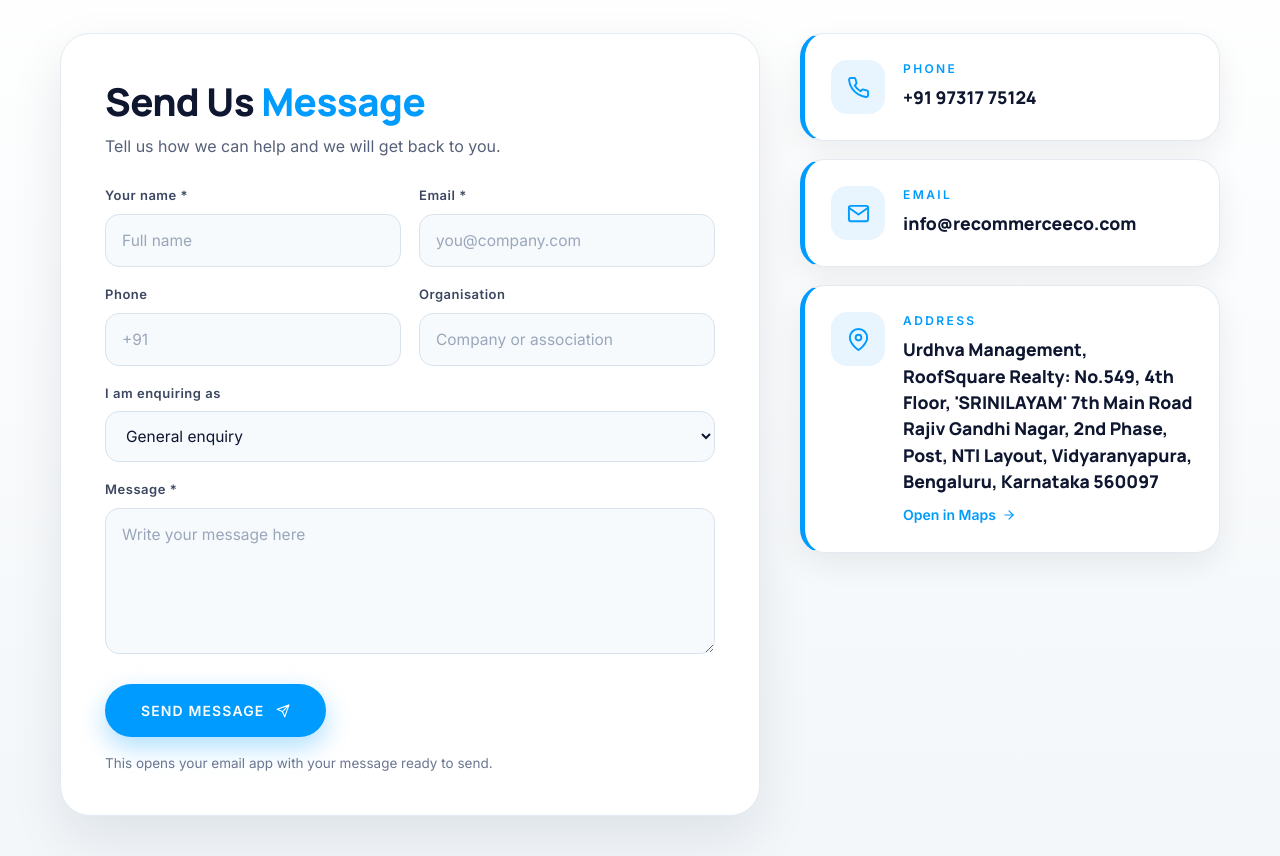
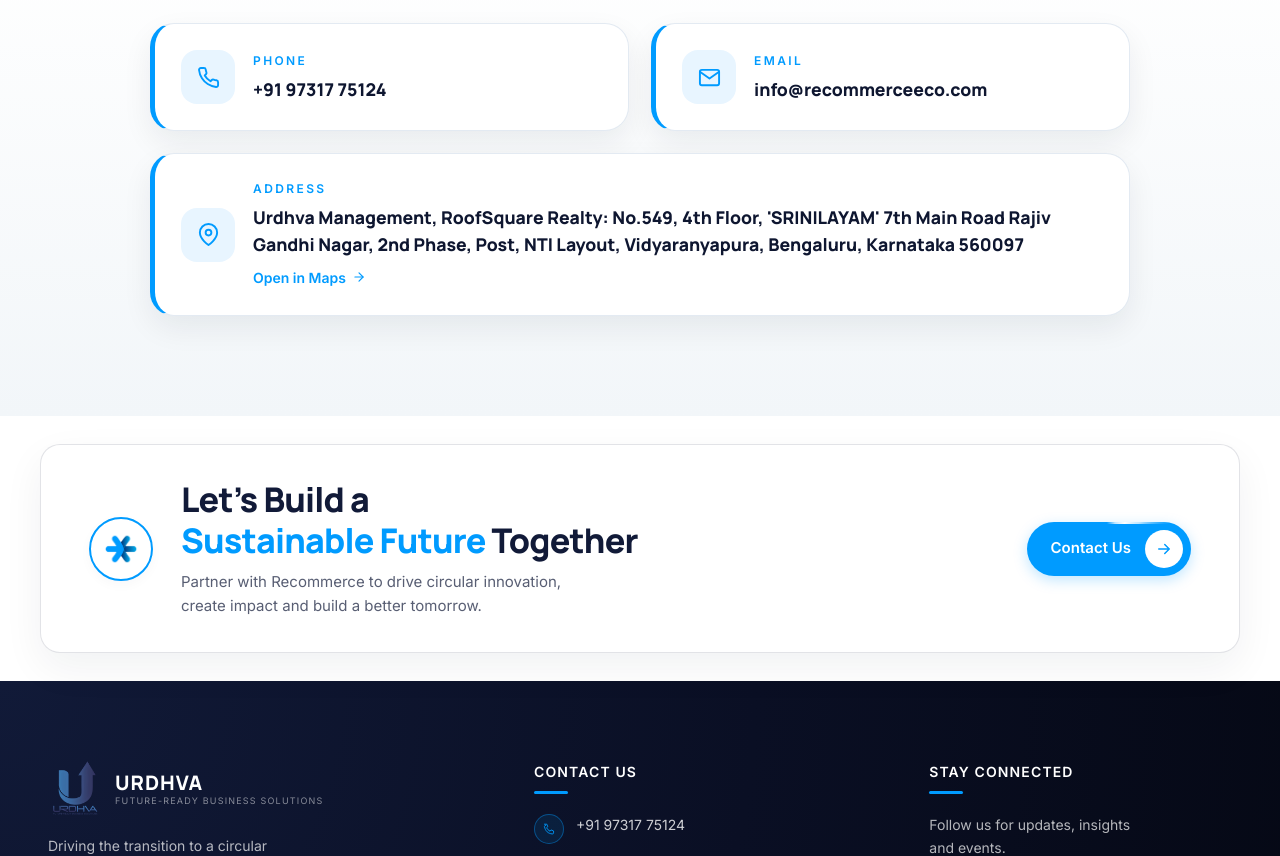
Before and after one commit to bhoomika6214/Recommerce-website, a React (Vite) app: page /contact in a window 1280 px wide. Shown: the part 1380-2236 px from the top of the page. Built offline with nearby package versions, Linux system fonts and the light colour scheme.

Commit message:
contact page updated

```diff
--- a/src/components/Services.css
+++ b/src/components/Services.css
@@ -167,18 +167,6 @@
   color: rgba(255, 255, 255, 0.85);
 }
 
-.sve-btn {
-  display: inline-flex;
-  align-items: center;
-  gap: 8px;
-  margin-top: 20px;
-  padding: 12px 24px;
-  border-radius: 999px;
-  font-size: 14px;
-  font-weight: 600;
-  text-decoration: none;
-}
-
 /* ---------- call-to-action strip ---------- */
 
 .svx-cta {
--- a/src/components/Services.jsx
+++ b/src/components/Services.jsx
@@ -2,7 +2,7 @@ import { useState } from 'react';
 import { FiArrowRight } from 'react-icons/fi';
 import { Leaf } from 'lucide-react';
 import './Services.css';
-import { services, enquiryLink } from './servicesData';
+import { services } from './servicesData';
 
 const Services = () => {
   const [active, setActive] = useState(0);
@@ -42,9 +42,6 @@ const Services = () => {
                 <span className="sve-no">{s.id}</span>
                 <h3>{s.title}</h3>
                 <p>{s.description}</p>
-                <a className="btn-primary sve-btn" href={enquiryLink(s.title)}>
-                  Learn More <FiArrowRight />
-                </a>
               </div>
             </article>
           ))}
--- a/src/pages/ContactPage.css
+++ b/src/pages/ContactPage.css
@@ -276,142 +276,30 @@
   color: #006fd6;
 }
 
-/* ---------- message + details ---------- */
+/* ---------- general contact details ---------- */
 
 .ct-main {
-  padding: 100px 0 100px;
+  padding: 90px 0 100px;
   background: linear-gradient(180deg, #fff 0%, #f2f6f9 100%);
-}
-
-.ct-grid {
-  display: grid;
-  grid-template-columns: 1.25fr 0.75fr;
-  gap: 40px;
-  align-items: start;
-}
-
-.ct-form {
-  padding: 46px 44px 40px;
-  border-radius: 30px;
-  background: #fff;
-  border: 1px solid #e3eaf2;
-  box-shadow: 0 22px 54px rgba(14, 22, 48, 0.09);
-}
-
-.ct-title {
-  font-family: 'Manrope', sans-serif;
-  font-weight: 800;
-  font-size: clamp(1.8rem, 3vw, 2.5rem);
-  line-height: 1.15;
-  letter-spacing: -0.015em;
-  color: #0e1630;
-}
-
-.ct-title span {
-  color: #009bff;
-}
-
-.ct-form-sub {
-  margin: 10px 0 28px;
-  font-size: 16px;
-  color: #566078;
-}
-
-.ct-row {
-  display: grid;
-  grid-template-columns: 1fr 1fr;
-  gap: 18px;
-}
-
-.ct-field {
-  display: block;
-  margin-bottom: 18px;
-}
-
-.ct-field > span {
-  display: block;
-  margin-bottom: 8px;
-  font-size: 13px;
-  font-weight: 600;
-  letter-spacing: 0.04em;
-  color: #3b4660;
-}
-
-.ct-field input,
-.ct-field select,
-.ct-field textarea {
-  width: 100%;
-  padding: 14px 16px;
-  border-radius: 14px;
-  border: 1.5px solid #d9e3ee;
-  background: #f7fafd;
-  font-family: 'Inter', sans-serif;
-  font-size: 15.5px;
-  color: #0e1630;
-  transition: border-color 0.2s ease, box-shadow 0.2s ease, background 0.2s ease;
-}
-
-.ct-field textarea {
-  resize: vertical;
-  min-height: 130px;
-}
-
-.ct-field input::placeholder,
-.ct-field textarea::placeholder {
-  color: #9aa6ba;
-}
-
-.ct-field input:focus,
-.ct-field select:focus,
-.ct-field textarea:focus {
-  outline: none;
-  border-color: #009bff;
-  background: #fff;
-  box-shadow: 0 0 0 4px rgba(0, 155, 255, 0.14);
-}
-
-.ct-submit {
-  display: inline-flex;
-  align-items: center;
-  gap: 12px;
-  margin-top: 6px;
-  padding: 16px 36px;
-  border: none;
-  border-radius: 999px;
-  background: #009bff;
-  color: #fff;
-  font-family: 'Inter', sans-serif;
-  font-size: 14px;
-  font-weight: 600;
-  letter-spacing: 0.08em;
-  text-transform: uppercase;
-  cursor: pointer;
-  box-shadow: 0 10px 26px rgba(0, 155, 255, 0.32);
-  transition: transform 0.25s ease, box-shadow 0.25s ease;
-}
-
-.ct-submit:hover {
-  transform: translateY(-3px);
-  box-shadow: 0 16px 34px rgba(0, 155, 255, 0.42);
-}
-
-.ct-note {
-  margin-top: 16px;
-  font-size: 13.5px;
-  line-height: 1.6;
-  color: #6b7790;
 }
 
 /* phone / email / address */
 .ct-info {
-  display: flex;
-  flex-direction: column;
-  gap: 18px;
+  display: grid;
+  grid-template-columns: repeat(2, 1fr);
+  gap: 22px;
+  max-width: 980px;
+  margin: 0 auto;
+}
+
+/* the long address sits on its own full-width row */
+.ct-info .ct-card:last-child {
+  grid-column: 1 / -1;
 }
 
 .ct-card {
   display: flex;
-  align-items: flex-start;
+  align-items: center;
   gap: 18px;
   padding: 26px;
   border-radius: 24px;
@@ -489,8 +377,7 @@
   .ct2-pill,
   .ct2-talk,
   .ct2-chips a,
-  .ct-card,
-  .ct-submit {
+  .ct-card {
     transition: none;
   }
 }
@@ -511,9 +398,9 @@
   .ct-main {
     padding: 70px 0;
   }
-  .ct-grid {
+  .ct-info {
     grid-template-columns: 1fr;
-    gap: 28px;
+    gap: 18px;
   }
 }
 
@@ -554,19 +441,11 @@
     padding: 11px 14px;
     font-size: 13.5px;
   }
-  .ct-form {
-    padding: 32px 22px 28px;
-    border-radius: 24px;
+  .ct-card {
+    padding: 22px 18px;
+    gap: 14px;
   }
-  .ct-row {
-    grid-template-columns: 1fr;
-    gap: 0;
-  }
-  .ct-submit {
-    width: 100%;
-    justify-content: center;
-  }
-  .ct-card {
-    padding: 22px 20px;
+  .ct-card-body strong {
+    font-size: clamp(0.88rem, 4.2vw, 1.05rem);
   }
 }
--- a/src/pages/ContactPage.jsx
+++ b/src/pages/ContactPage.jsx
@@ -1,11 +1,11 @@
-import { useEffect, useRef, useState } from 'react';
-import { FiPhone, FiMail, FiMapPin, FiSend, FiArrowRight, FiCalendar } from 'react-icons/fi';
+import { useEffect, useRef } from 'react';
+import { FiPhone, FiMail, FiMapPin, FiArrowRight, FiCalendar } from 'react-icons/fi';
 import Navbar from '../components/Navbar';
 import Footer from '../components/Footer';
 import NetworkBackground from '../components/NetworkBackground';
 import './AboutPage.css'; // shared reveal-on-scroll styles
 import './ContactPage.css';
-import { ENQUIRY_URL, GENERAL_EMAIL, TEAM, buildMailto } from './contactMail';
+import { ENQUIRY_URL, GENERAL_EMAIL, TEAM } from './contactMail';
 
 const PHONE = '+919731775124';
 const PHONE_LABEL = '+91 97317 75124';
@@ -35,10 +35,6 @@ const initials = (name) =>
 
 export default function ContactPage() {
   const ref = useRef(null);
-  const formRef = useRef(null);
-  const [topic, setTopic] = useState('');
-  const [sent, setSent] = useState(null); // the email address the message was addressed to
-
   useEffect(() => {
     window.scrollTo(0, 0);
   }, []);
@@ -60,27 +56,6 @@ export default function ContactPage() {
     els.forEach((el) => observer.observe(el));
     return () => observer.disconnect();
   }, []);
-
-  const scrollToForm = () => {
-    formRef.current?.scrollIntoView({ behavior: 'smooth', block: 'center' });
-    formRef.current?.querySelector('input')?.focus({ preventScroll: true });
-  };
-
-  // "Talk to ..." takes the visitor to the form with that team member already chosen.
-  const enquire = (e, member) => {
-    e.preventDefault();
-    setTopic(member.topic);
-    scrollToForm();
-  };
-
-  // No server receives this form: it opens the visitor's email app with the message filled in.
-  const onSubmit = (e) => {
-    e.preventDefault();
-    const data = Object.fromEntries(new FormData(e.currentTarget));
-    const { to, url } = buildMailto(data);
-    window.location.href = url;
-    setSent(to);
-  };
 
   return (
     <div className="ab ct" ref={ref}>
@@ -131,7 +106,7 @@ export default function ContactPage() {
                       <FiMail /> Email
                     </a>
                   </div>
-                  <a className="ct2-talk" href="#message" onClick={(e) => enquire(e, t)}>
+                  <a className="ct2-talk" href={`mailto:${t.email}`}>
                     Talk to {t.first} <FiArrowRight />
                   </a>
                 </div>
@@ -141,66 +116,10 @@ export default function ContactPage() {
         </div>
       </header>
 
-      {/* ---------- message + details ---------- */}
+      {/* ---------- general contact details ---------- */}
       <section className="ct-main">
-        <div className="ab-wrap ct-grid">
-          <form className="ct-form ab-reveal" ref={formRef} onSubmit={onSubmit} id="message">
-            <h2 className="ct-title">
-              Send Us <span>Message</span>
-            </h2>
-            <p className="ct-form-sub">Tell us how we can help and we will get back to you.</p>
-
-            <div className="ct-row">
-              <label className="ct-field">
-                <span>Your name *</span>
-                <input name="name" type="text" required autoComplete="name" placeholder="Full name" />
-              </label>
-              <label className="ct-field">
-                <span>Email *</span>
-                <input name="email" type="email" required autoComplete="email" placeholder="you@company.com" />
-              </label>
-            </div>
-
-            <div className="ct-row">
-              <label className="ct-field">
-                <span>Phone</span>
-                <input name="phone" type="tel" autoComplete="tel" placeholder="+91" />
-              </label>
-              <label className="ct-field">
-                <span>Organisation</span>
-                <input name="company" type="text" autoComplete="organization" placeholder="Company or association" />
-              </label>
-            </div>
-
-            <label className="ct-field">
-              <span>I am enquiring as</span>
-              <select name="topic" value={topic} onChange={(e) => setTopic(e.target.value)}>
-                <option value="">General enquiry</option>
-                {TEAM.map((t) => (
-                  <option key={t.topic} value={t.topic}>
-                    {t.topic}
-                  </option>
-                ))}
-              </select>
-            </label>
-
-            <label className="ct-field">
-              <span>Message *</span>
-              <textarea name="message" required rows={5} placeholder="Write your message here" />
-            </label>
-
-            <button type="submit" className="ct-submit">
-              Send Message <FiSend />
-            </button>
-
-            <p className="ct-note" role="status" aria-live="polite">
-              {sent
-                ? `Your email app should now open with the message addressed to ${sent}. Press send there to finish. If nothing opened, write to us directly at ${sent}.`
-                : 'This opens your email app with your message ready to send.'}
-            </p>
-          </form>
-
-          <aside className="ct-info">
+        <div className="ab-wrap">
+          <aside className="ct-info" aria-label="Contact details">
             <a className="ct-card ab-reveal" href={tel(PHONE)}>
               <span className="ct-card-icon">
                 <FiPhone />
--- a/src/pages/contactMail.js
+++ b/src/pages/contactMail.js
@@ -1,14 +1,13 @@
-// Contact details and the logic that turns the contact form into an email.
+// Contact details shared across the site.
 
 export const GENERAL_EMAIL = 'info@recommerceeco.com';
 
 // The enquiry form used by every "Enquire Now" button on the site.
 export const ENQUIRY_URL = 'https://events.recommerceeco.com/?f=r6GLjfFNemQAVNai05mp&e=O4XrnthpX51ToWC48v5y';
 
-// The team. `topic` is what the visitor picks in the form; the message goes to that person.
+// The team members shown on the Contact page.
 export const TEAM = [
   {
-    topic: 'Sponsorship & Exhibitor',
     role: 'Sponsorship & Exhibitor',
     name: 'Janani Gowda',
     first: 'Janani',
@@ -17,7 +16,6 @@ export const TEAM = [
     email: 'janani@recommerceeco.com',
   },
   {
-    topic: 'Delegate',
     role: 'Delegates',
     name: 'Jennifer Lawrence',
     first: 'Jennifer',
@@ -26,7 +24,6 @@ export const TEAM = [
     email: 'jennifer@recommerceeco.com',
   },
   {
-    topic: 'Speaker',
     role: 'Speaker Acquisition',
     name: 'Sarita Pradhan',
     first: 'Sarita',
@@ -35,7 +32,6 @@ export const TEAM = [
     email: 'sarita@recommerceeco.com',
   },
   {
-    topic: 'Media & Associate Partner',
     role: 'Media & Associate Partner',
     name: 'Shruti D S',
     first: 'Shruti',
@@ -44,25 +40,3 @@ export const TEAM = [
     email: 'shruthi@recommerceeco.com',
   },
 ];
-
-/**
- * Builds the mailto: address for a form submission.
- * `fields` = { name, email, phone, company, topic, message } (strings).
- * Returns { to, url }.
- */
-export function buildMailto(fields) {
-  const member = TEAM.find((t) => t.topic === fields.topic);
-  const to = member ? member.email : GENERAL_EMAIL;
-  const subject = `Website enquiry${fields.topic ? `: ${fields.topic}` : ''}`;
-  const body = [
-    `Name: ${fields.name}`,
-    `Email: ${fields.email}`,
-    fields.phone ? `Phone: ${fields.phone}` : null,
-    fields.company ? `Organisation: ${fields.company}` : null,
-    '',
-    fields.message,
-  ]
-    .filter((line) => line !== null)
-    .join('\n');
-  return { to, url: `mailto:${to}?subject=${encodeURIComponent(subject)}&body=${encodeURIComponent(body)}` };
-}
```
